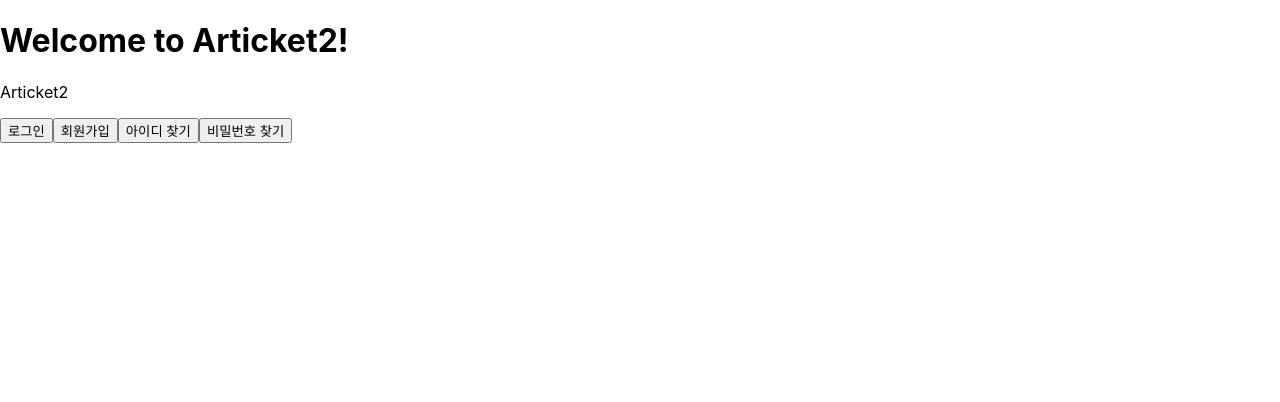
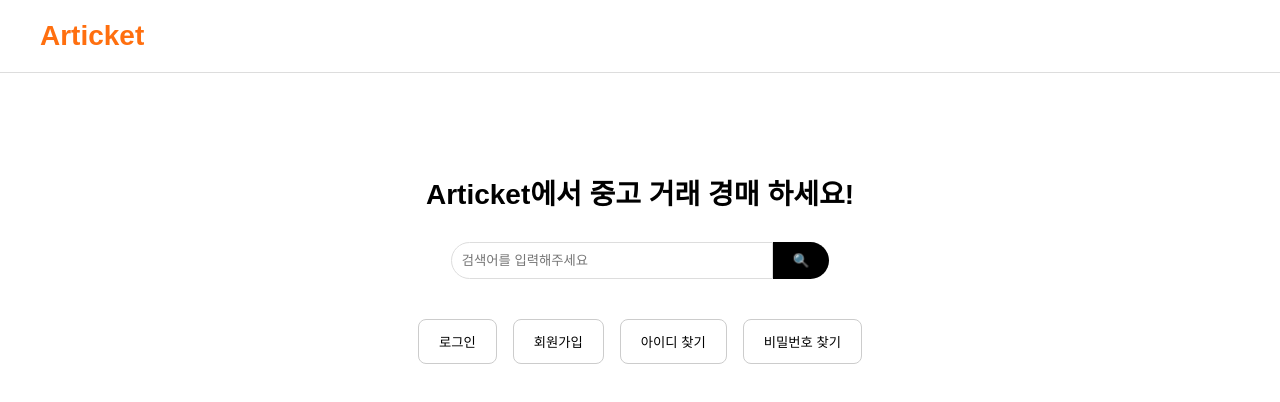
Before and after one commit to jaejoong0529/articket2, a React (Create React App) app in the folder my-react-app/: page / in a window 1280 px wide. Shown: the top 402 px of the page. Built offline with nearby package versions, Linux system fonts and the light colour scheme.

Commit message:
style: 메인 화면 UI,CSS 수정

```diff
--- a/my-react-app/src/components/Home.js
+++ b/my-react-app/src/components/Home.js
@@ -1,38 +1,29 @@
 import React from 'react';
 import { useNavigate } from 'react-router-dom';
+import '../css/Home.css';
 
 function Home() {
     const navigate = useNavigate();
 
-    const handleButtonClick = () => {
-        navigate('/login');
-    };
+    return (
+        <div className="home-container">
+            <header className="home-header">
+                <div className="logo" onClick={() => window.location.reload()}>Articket</div>
+            </header>
 
-    const handleSignupClick = () => {
-        navigate('/signup');
-    };
-
-    const handleFindUsernameClick = () => {
-        navigate('/findUsername');
-    };
-
-    const handleFindPasswordClick = () => {
-        navigate('/findPassword');
-    };
-
-    return (
-        <div>
-            <h1>Welcome to Articket2!</h1>
-            <p>
-                Articket2
-            </p>
-            <div>
-                <button onClick={handleButtonClick}>로그인</button>
-                <button onClick={handleSignupClick}>회원가입</button>
-                <button onClick={handleFindUsernameClick}>아이디 찾기</button>
-                <button onClick={handleFindPasswordClick}>비밀번호 찾기</button>
-            </div>
-            {/* 추가적인 기능들 (인기 공연 목록, 검색 등) */}
+            <main className="main-content">
+                <h1 className="main-title">Articket에서 중고 거래 경매 하세요!</h1>
+                <div className="search-box">
+                    <input type="text" placeholder="검색어를 입력해주세요" />
+                    <button className="search-btn">🔍</button>
+                </div>
+                <div className="button-group">
+                    <button onClick={() => navigate('/login')}>로그인</button>
+                    <button onClick={() => navigate('/signup')}>회원가입</button>
+                    <button onClick={() => navigate('/findUsername')}>아이디 찾기</button>
+                    <button onClick={() => navigate('/findPassword')}>비밀번호 찾기</button>
+                </div>
+            </main>
         </div>
     );
 }
--- /dev/null
+++ b/my-react-app/src/css/Home.css
@@ -0,0 +1,101 @@
+.home-container {
+    font-family: 'Arial', sans-serif;
+    padding: 0;
+    margin: 0;
+}
+
+.home-header {
+    display: flex;
+    justify-content: space-between;
+    align-items: center;
+    padding: 20px 40px;
+    border-bottom: 1px solid #ddd;
+}
+
+.logo {
+    font-size: 28px;
+    font-weight: bold;
+    color: #ff6f0f;
+    cursor: pointer;
+}
+
+.download-btn {
+    background-color: #ff6f0f;
+    color: white;
+    border: none;
+    padding: 10px 16px;
+    border-radius: 6px;
+    font-weight: bold;
+    cursor: pointer;
+}
+
+.main-content {
+    text-align: center;
+    padding: 80px 20px;
+}
+
+.main-title {
+    font-size: 28px;
+    margin-bottom: 30px;
+}
+
+.search-box {
+    display: flex;
+    justify-content: center;
+    margin-bottom: 40px;
+}
+
+.search-box input {
+    width: 300px;
+    padding: 10px;
+    border: 1px solid #ddd;
+    border-top-left-radius: 20px;
+    border-bottom-left-radius: 20px;
+    outline: none;
+}
+
+.search-btn {
+    padding: 10px 20px;
+    border: none;
+    background-color: black;
+    color: white;
+    border-top-right-radius: 20px;
+    border-bottom-right-radius: 20px;
+    cursor: pointer;
+}
+
+.button-group {
+    display: flex;
+    justify-content: center;
+    gap: 16px;
+    flex-wrap: wrap;
+}
+
+.button-group button {
+    padding: 12px 20px;
+    border-radius: 8px;
+    border: 1px solid #ccc;
+    background-color: white;
+    color: black; /* 글씨색 검정으로 설정 */
+    cursor: pointer;
+    transition: all 0.2s ease;
+}
+
+.button-group button:hover {
+    background-color: #f2f2f2;
+}
+
+.error-message {
+    color: red;
+    font-size: 16px;
+    padding: 10px;
+    border: 1px solid red;
+    border-radius: 6px;
+    background-color: #ffe6e6;
+}
+
+.loading-message {
+    font-size: 18px;
+    text-align: center;
+    color: #666;
+}
```
